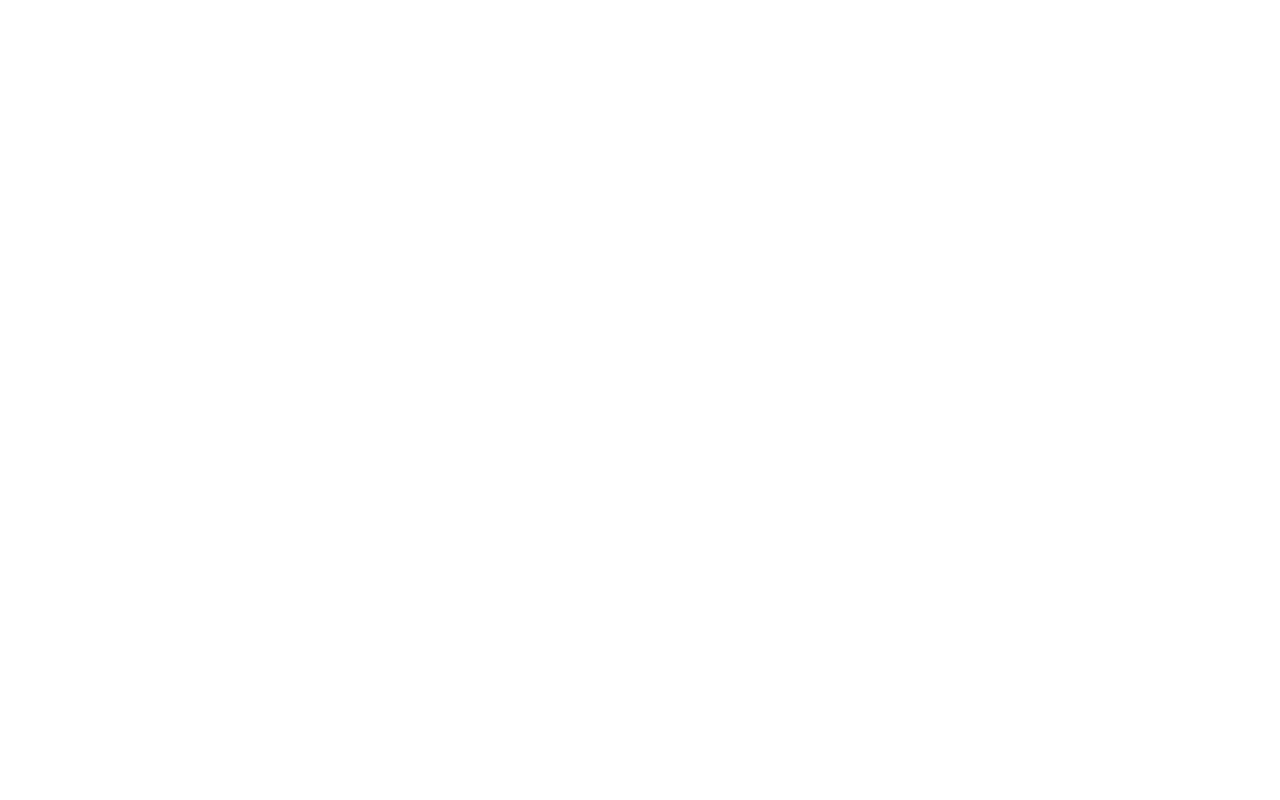
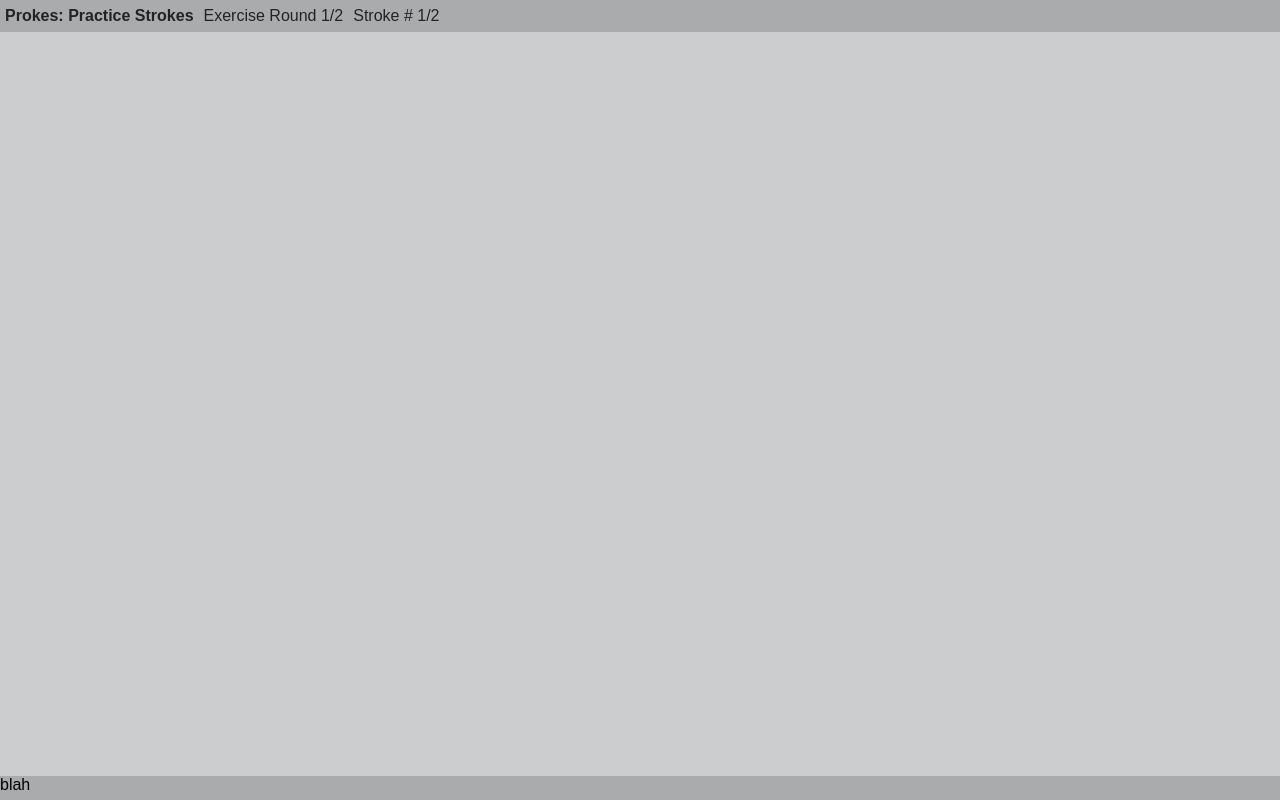
Before and after one commit to abhishekmishra/prokes, a website: page www/index.html in a window 1280 px wide. Drawn offline with nearby package versions, Linux system fonts and the light colour scheme; some packages are replaced by stand-ins of ours.

Commit message:
basic site structure

```diff
--- a/www/index.html
+++ b/www/index.html
@@ -6,11 +6,100 @@
     <meta http-equiv="X-UA-Compatible" content="IE=edge">
     <meta name="viewport" content="width=device-width, initial-scale=1.0">
     <title>Prokes: Practice Strokes</title>
+
+    <style>
+        body {
+            height: 100vh;
+            margin: 0px;
+            padding: 0px;
+            font-family: Arial, Helvetica, sans-serif;
+
+            --darkest-color: #222324;
+            --darker-color: #444546;
+            --dark-color: #666768;
+            --neutral-color: #88898a;
+            --light-color: #aaabac;
+            --lighter-color: #cccdce;
+            --lightest-color: #eeefff;
+        }
+
+        #container {
+            display: grid;
+            grid-template-rows: 32px 1fr 24px;
+            margin: 0px;
+            padding: 0px;
+            height: 100%;
+        }
+
+        header {
+            background-color: var(--light-color);
+            color: var(--darkest-color);
+            padding: 1px 5px 1px 5px;
+            display: flex;
+            align-items: center;
+            justify-content: left;
+        }
+
+        .title {
+            height: 100%;
+            display: flex;
+            align-items: center;
+            font-weight: 600;
+        }
+
+        .round {
+            margin-left: 10px;
+        }
+
+        .stroke {
+            margin-left: 10px;
+        }
+
+        footer {
+            background-color: var(--light-color);
+        }
+
+        section {
+            background-color: firebrick;
+        }
+
+        #drawing {
+            margin: 0px;
+            padding: 0px;
+            height: 100%;
+            display: flex;
+            justify-content: center;
+            align-items: center;
+            flex-direction: row;
+            background-color: var(--lighter-color);
+        }
+
+        .mainDrawing {
+            border: 3px solid var(--darker-color);
+        }
+    </style>
 </head>
 
 <body>
-    <script src="../node_modules/p5/lib/p5.min.js"></script>
-    <script src="../node_modules/p5/lib/addons/p5.sound.min.js"></script>
+    <div id="container">
+        <header>
+            <div class="title">Prokes: Practice Strokes</div>
+            <div class="round">
+                <span>Exercise Round</span>
+                <span id="exerciseRound">1/2</span>
+            </div>
+            <div class="stroke">
+                <span>Stroke #</span>
+                <span id="strokeNumber">1/2</span>
+            </div>
+        </header>
+        <div id="drawing">
+
+        </div>
+        <footer>blah</footer>
+    </div>
+    <!-- <script src="../node_modules/p5/lib/p5.min.js"></script> -->
+    <!-- <script src="../node_modules/p5/lib/addons/p5.sound.min.js"></script> -->
 </body>
 
 </html>
```
Also changed, not shown: src/index.js (+120 -44 lines).
